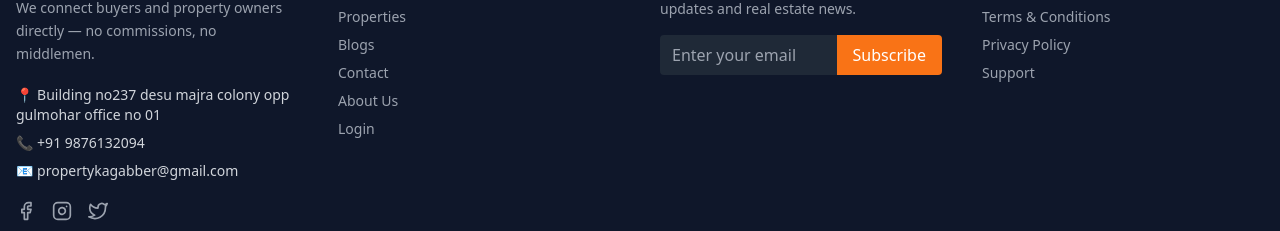
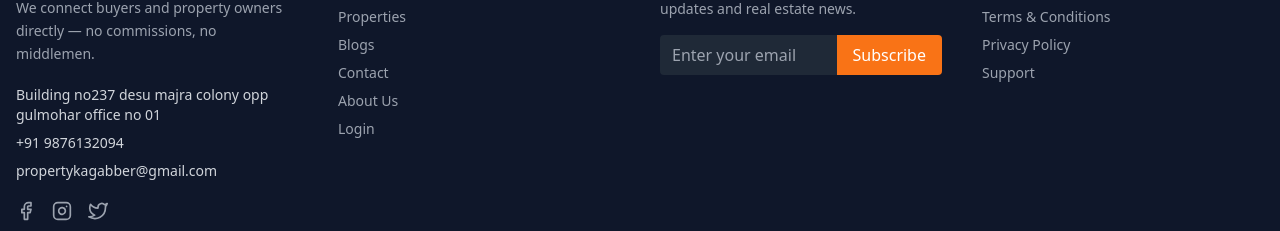
Before and after one commit to shubham321-ux/propertykagabber, a React (Vite) app in the folder frontend/frontend/: page /properties/1 in a window 1280 px wide. Shown: the part 317-548 px from the top of the page. Built offline with nearby package versions, Linux system fonts and the light colour scheme; no server answers; a web font is replaced by a local one.

Commit message:
add design changes in header ,footer,blogcards and Home page

```diff
--- a/frontend/frontend/src/components/Footer.jsx
+++ b/frontend/frontend/src/components/Footer.jsx
@@ -22,13 +22,13 @@ export default function Footer() {
 
           <div className="mt-5 space-y-2 text-sm text-gray-300">
             {c.address?.length > 0 && (
-              <p>📍 {c.address.join(", ")}</p>
+              <p> {c.address.join(", ")}</p>
             )}
             {c.phone?.length > 0 && (
-              <p>📞 {c.phone.join(", ")}</p>
+              <p> {c.phone.join(", ")}</p>
             )}
             {c.email?.length > 0 && (
-              <p>📧 {c.email.join(", ")}</p>
+              <p> {c.email.join(", ")}</p>
             )}
           </div>
 
```
Also changed, not shown: 23 other files (tests, documents, lock files or other folders).
